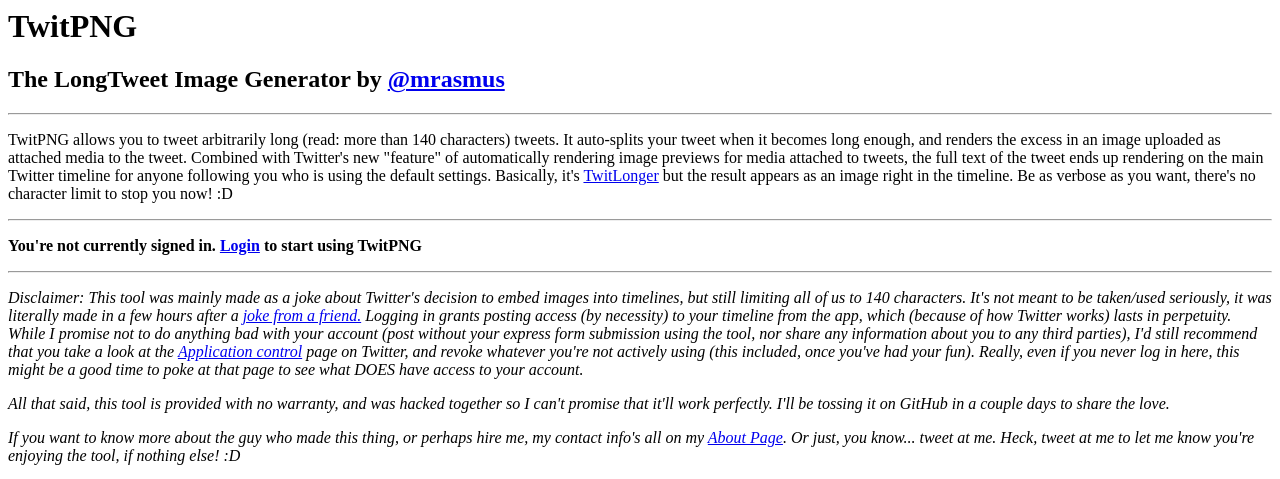
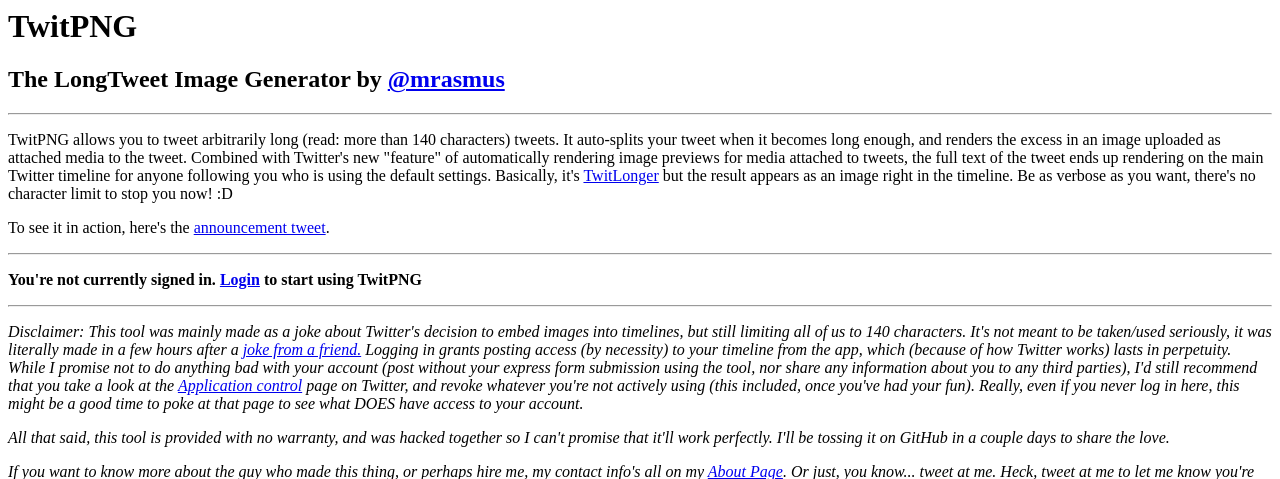
Before and after one commit to mrasmus/twitpng, a Django app: page / in a window 1280 px wide. Shown: the top 479 px of the page. Run offline with Django 3.2, Linux system fonts and the light colour scheme.

Commit message:
Added link to announcement tweet on homepage.

```diff
--- a/templates/home.html
+++ b/templates/home.html
@@ -1,6 +1,7 @@
 <html><head><title>TwitPNG: The LongTweet Image Generator by @mrasmus</title></head>
 <body><h1>TwitPNG</h1><h2>The LongTweet Image Generator by <a href="http://twitter.com/mrasmus" target="_blank">@mrasmus</a></h2><hr>
 <p>TwitPNG allows you to tweet arbitrarily long (read: more than 140 characters) tweets. It auto-splits your tweet when it becomes long enough, and renders the excess in an image uploaded as attached media to the tweet. Combined with Twitter's new "feature" of automatically rendering image previews for media attached to tweets, the full text of the tweet ends up rendering on the main Twitter timeline for anyone following you who is using the default settings. Basically, it's <a href="http://www.twitlonger.com/">TwitLonger</a> but the result appears as an image right in the timeline. Be as verbose as you want, there's no character limit to stop you now! :D</p>
+<p>To see it in action, here's the <a href="https://twitter.com/mrasmus/status/395887425878507520">announcement tweet</a>.</p>
 <hr>
 {% if user.is_authenticated %}
     <p><b>You are currently signed in as <a href="http://twitter.com/{{ user.username }}" target="_blank">@{{ user.username }}</a>. [ <a href="/twauth/logout">Logout</a> ]</b></p>
```
